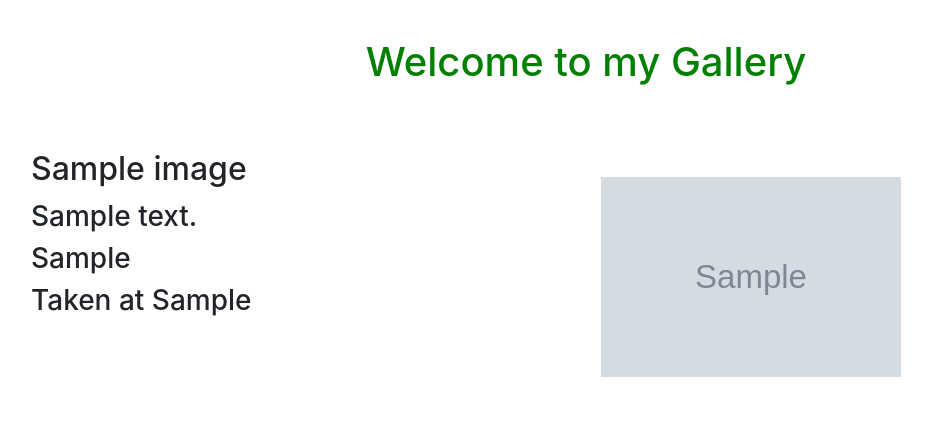
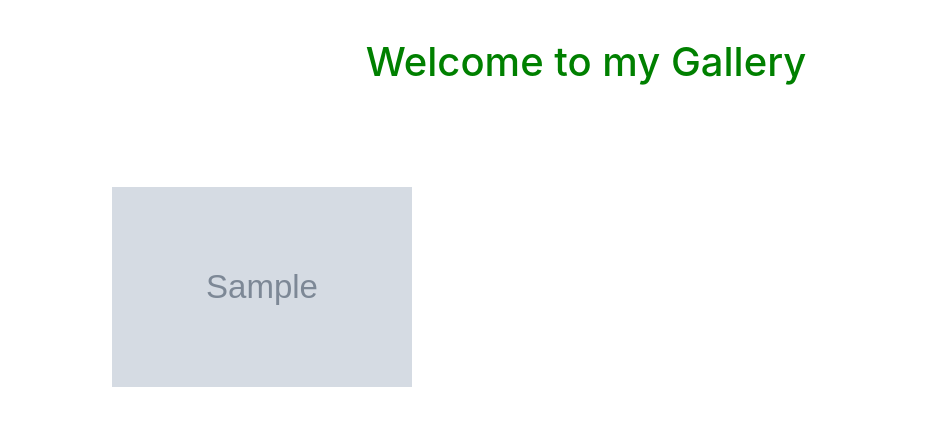
Before and after one commit to Agnes-N/Gallery, a Django app: page / in a window 1280 px wide. Shown: the part 58-484 px from the top of the page, without its empty margins (54-986 px from the left). Run offline with Django 3.2, Linux system fonts and the light colour scheme; tables that the repository leaves empty hold one stand-in row (values such as "Sample post"); grey boxes marked "Sample" are stand-in pictures; some libraries are stand-ins or nearby versions.

Commit message:
change view format

```diff
--- a/images/templates/search.html
+++ b/images/templates/search.html
@@ -13,7 +13,7 @@
 
   </div>
 
-  <div class="row">
+  <div class="row" style="margin-top: 3%; margin-left: 3%">
 
   {% if images %}
 
@@ -47,7 +47,7 @@
   {% endfor %}
 
     {% for image in images %}
-      <div class="col-sm-6 col-md-3" style="margin-right:5%; margin-top: 5%">
+    <div class="row" style="margin-top: 3%; margin-left: 3%">
           <!-- <h1>{{image.image_category}}</h1> -->
           <div class="col-xs-6 col-sm-6 col-md-6 col-lg-6">
             <img src="{{image.pic_image.url}} " width="300" height="200" class="img-responsive" alt="Image" data-toggle="modal" data-target="#{{image.id}}">
--- a/images/templates/welcome.html
+++ b/images/templates/welcome.html
@@ -1,9 +1,22 @@
 {% extends "base.html"%}
 {% block content %}
 {{block.super}}
+
+<!-- https://www.w3schools.com/howto/tryit.asp?filename=tryhow_js_copy_clipboard -->
+
+<script>
+    function myFunction() {
+      var copyText = document.getElementById("mylink");
+      copyText.select();
+      copyText.setSelectionRange(0, 99999)
+      document.execCommand("copy");
+      alert("Copied the text: " + copyText.value);
+    }
+    </script>
+
 <h1 class='text-center' style="margin-bottom:5%;margin-top:3%;"> Welcome to my Gallery</h1>
 <div class="container">
-
+<div class="row" style="margin-top: 3%; margin-left: 3%">
   <!-- Looping through images   -->
   {% for image in images %}
 
@@ -19,14 +32,14 @@
           </button>
         </div>
         <div class="modal-body">
-          <img src="{{image.pic_image.url}} " class="img-fluid" data-toggle="modal" data-target="#{{image.id}}"
-            style="width: 100%;">
+          <img src="{{image.pic_image.url}} " class="img-fluid"
+            style="width: 100%;margin-left: 3%">
           <p>{{image.description}}</p>
           <p>Image category: {{image.image_category}}</p><label for="location">Image location: {{image.location}}</label>
         </div>
         <div class="modal-footer">
-          <!-- <input class="form-control" type="text" value="http://127.0.0.1.8000{{image.pic_image.url}}" id="thislinkhere-{{image.id}}"> -->
-          <a onclick="copyLink({image,id})"><button type="button" class="btn btn-info my-2 my-sm-0 link-btn">Copy image link</button></a>
+          <input class="form-control" type="text" value="127.0.0.1.8000{{image.pic_image.url}}" id="mylink" data-target="#{{image.id}}">
+         <button onclick="myFunction(mylink)" type="button" class="btn btn-info my-2 my-sm-0 link-btn">Copy image link</button>
           <button type="button" class="btn btn-secondary" data-dismiss="modal">Close</button>
         </div>
       </div>
@@ -34,22 +47,15 @@
   </div>
   {% endfor %}
   {% for image in images %}
-  <div class="row">
+  <div class="row" style="margin-top: 3%; margin-left: 3%">
     <!-- displaying Images -->
-    <div class="col-xs-6 col-sm-6 col-md-6 col-lg-6">
-      <h2 class="card-title"> {{ image.name }} </h2>
-      <h3 class="card-text">{{image.description}}</h3>
-      <h3 class="card-text">{{image.image_category}}</h3>
-      <h3 class="card-text">Taken at {{image.location}}</h3>
+    <div class="col-md-4">
+      <img src="{{image.pic_image.url}} " width="300" height="200" class="img-responsive" alt="Image" style="margin-top:5%" data-toggle="modal" data-target="#{{image.id}}" id="mylink">
     </div>
 
-    <!--Display images  -->
-    <div class="col-xs-6 col-sm-6 col-md-6 col-lg-6">
-      <img src="{{image.pic_image.url}} " width="300" height="200" class="img-responsive" alt="Image" style="margin-top:5%" data-toggle="modal" data-target="#{{image.id}}">
-    </div>
   </div>
   {% endfor %}
 
 </div>
-
+</div>
 {%endblock%}
```
Also changed, not shown: images/templates/location.html (+10 -6 lines).
